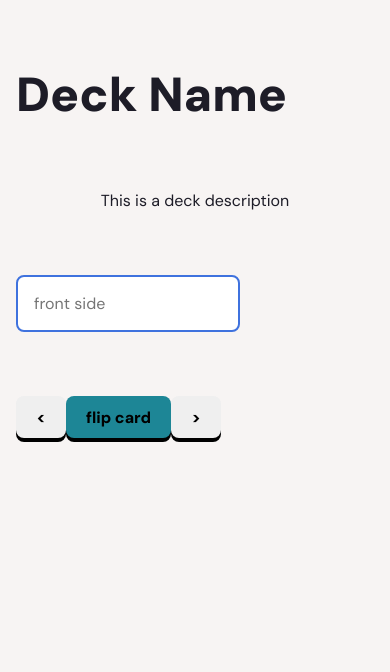
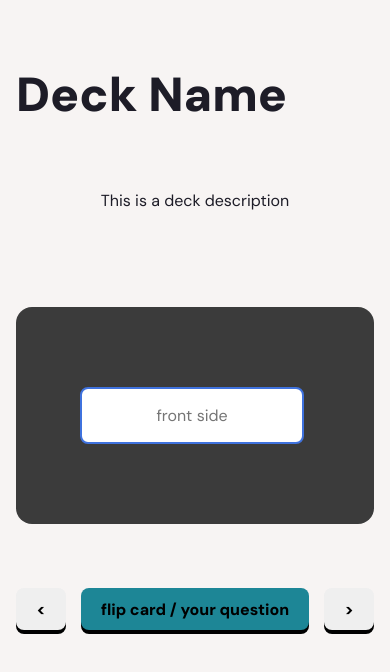
Before and after one commit to jacobcasas/Flashcard-App, a React (Vite) app: page /editdeck in a window 390 px wide. Shown: the top 672 px of the page. Built offline with nearby package versions, Linux system fonts and the light colour scheme; the HTML template or start-up script is replaced by a standard one.

Commit message:
the style for Edit Deck page finished for small screens.

```diff
--- a/src/pages/EditDeck.jsx
+++ b/src/pages/EditDeck.jsx
@@ -1,4 +1,5 @@
 import Button from "../components/Button/Button"
+import '../styles/pages/editdeck.css'
 
 function EditDeck () {
 
@@ -8,13 +9,14 @@ function EditDeck () {
             <p className="center-text">This is a deck description</p>
             <div className="card-background">
                 <input
+                    className="card-input"
                     type="text"
                     placeholder="front side"
                 />
             </div>
             <div className="under-card">
                 <Button label="<" />
-                <Button label="flip card" type="neutral" />
+                <Button label="flip card / your question" type="neutral" />
                 <Button label=">" />
             </div>
         </div>
--- a/src/styles/pages/editdeck.css
+++ b/src/styles/pages/editdeck.css
@@ -1,6 +1,13 @@
 .card-background {
     background-color: var(--color-gray-800);
     width: 100%;
+    padding: 5rem 4rem;
+    border-radius: var(--border-radius-md);
+    margin-top: 2rem;
+}
+
+.card-input::placeholder {
+    text-align: center;
 }
 
 .under-card {
```
